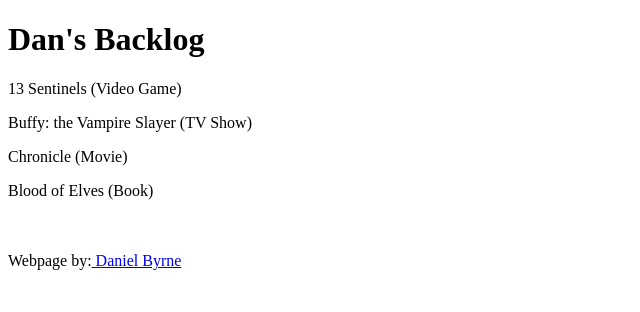
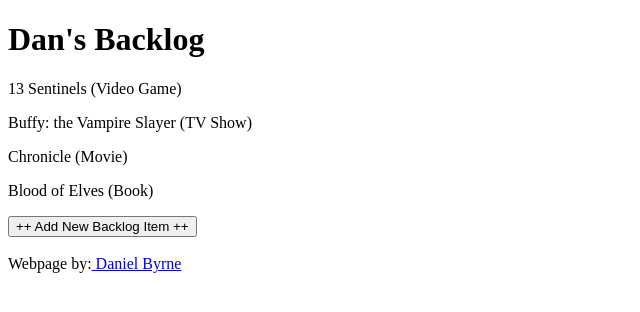
Before and after one commit to dbyrne978/backlog, a React (Create React App) app: page / in a window 1280 px wide. Shown: the top 312 px of the page, without its empty margins (0-640 px from the left). Built offline with nearby package versions, Linux system fonts and the light colour scheme.

Commit message:
Add NewCardButton

```diff
--- a/src/App.js
+++ b/src/App.js
@@ -28,6 +28,7 @@
       <MediaCard {...backLog.defaultCards[1]} />
       <MediaCard {...backLog.defaultCards[2]} />
       <MediaCard {...backLog.defaultCards[3]} />
+      <NewCardButton />
       <br /><br />
       <Footer />
     </div>
@@ -50,6 +51,20 @@
   );
 }
 
+const NewCardButton = () => {
+  const handleClick = () => {
+    console.log('clicked')
+  }
+
+  return (
+    <>
+      <button onClick={handleClick}>
+        ++ Add New Backlog Item ++
+      </button>
+    </>
+  );
+}
+
 const Footer = () => {
   return (
     <>
```
